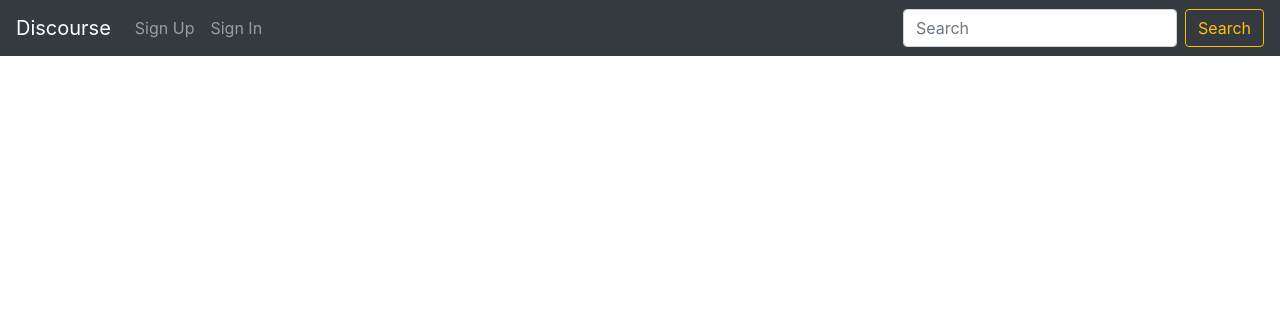
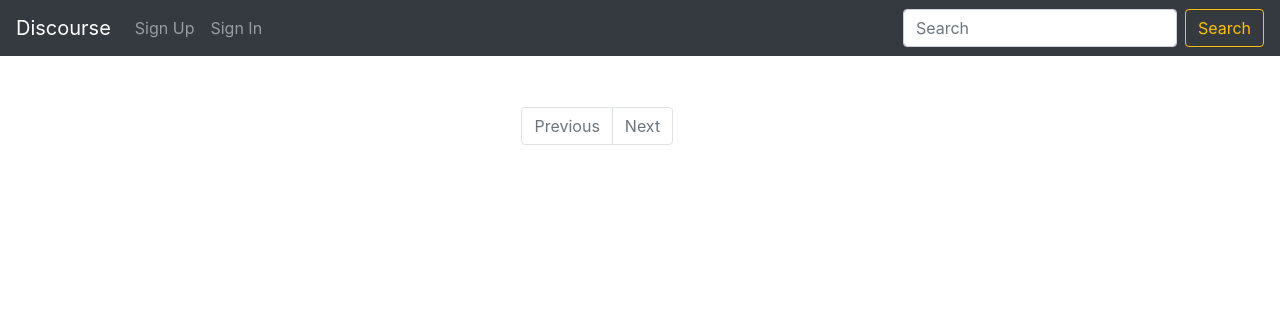
Before and after one commit to GonnaFlyMethod/discourse-django-vue, a Django app: page /discourse/main/ in a window 1280 px wide. Shown: the top 316 px of the page. Run offline with Django 3.2, Linux system fonts and the light colour scheme; data that the repository does not hold is empty; some libraries are stand-ins or nearby versions.

Commit message:
Add buttons for pagination (Topics).

```diff
--- a/discourse/discourse/templates/discourse/main.html
+++ b/discourse/discourse/templates/discourse/main.html
@@ -19,6 +19,7 @@
     <div class="container" style="padding-top: 5%; align-items: center;">
         <div class="row">
             <div class="[ col-xs-12 col-sm-offset-2 col-sm-8 ]" id='display'>
+                <div v-if="topics">
                     <ul class="event-list" id="event-list" v-if="topics">
                         <template v-for="topic in topics">
                             <li id="topic" >
@@ -43,7 +44,33 @@
                             </li>
                         </template>
                     </ul>
-                <p v-else>Loading...</p>
+                    <nav aria-label="Page navigation example">
+  <ul class="pagination justify-content-center">
+
+    <li class="page-item" v-if="prev_page">
+      <a class="page-link" v-bind:href="[[ prev_page ]]" tabindex="-1">Previous</a>
+    </li>
+
+    <li class="page-item disabled" v-else>
+      <a class="page-link" href="#" tabindex="-1" aria-disabled="true">Previous</a>
+    </li>
+
+    <!-- on click get me new page data without refreshing whole page -->
+    <li class="page-item" v-for="page_num in num_of_pages"><a class="page-link" href="#">[[ page_num ]]</a></li>
+
+    <li class="page-item" v-if="next_page">
+      <a class="page-link" v-bind:href="[[ next_page ]]">Next</a>
+    </li>
+
+    <li class="page-item disabled" v-else=>
+      <a class="page-link" aria-disabled="true">Next</a>
+    </li>
+  </ul>
+</nav>
+                </div>
+                <div v-else>
+                    <p>Loading...</p>
+                </div>
             </div>
         </div>
     </div>
@@ -54,10 +81,29 @@
         delimiters: ["[[", "]]"],
         el: '#display',
         data:{
-            topics: null
+            meta: null,
+            topics: null,
+
+            /*pagination*/
+            num_of_pages: null,
+            prev_page: null,
+            next_page: null
         },
         mounted(){
-            axios.get("{% url 'discourse:get-topics-api'%}").then(response => (this.topics = response.data['results']))
+            self = this
+            $.ajax({
+                type: "GET",
+                async:false,
+                url: "{% url 'discourse:get-topics-api'%}",
+                dataType: 'json',
+                success: function(data){
+                    self.meta = data
+                    self.topics = data['results']
+                    self.num_of_pages = Math.ceil(data['count'])
+                }
+            })
+            this.prev_page = this.meta['previous']
+            this.next_page = this.meta['next']
         }
 
     })
```
Lines whose indentation alone changed are shown as unchanged.
